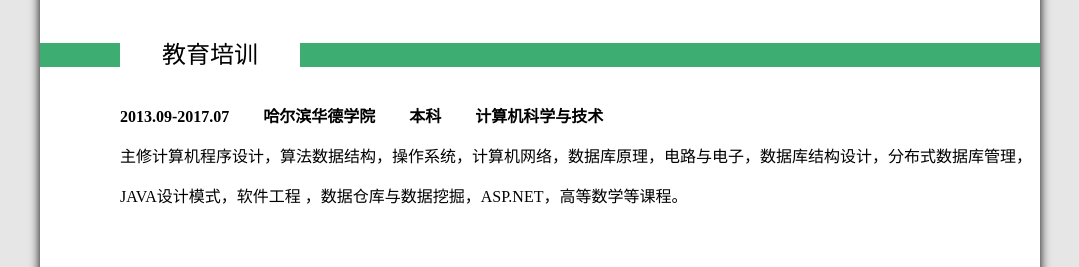
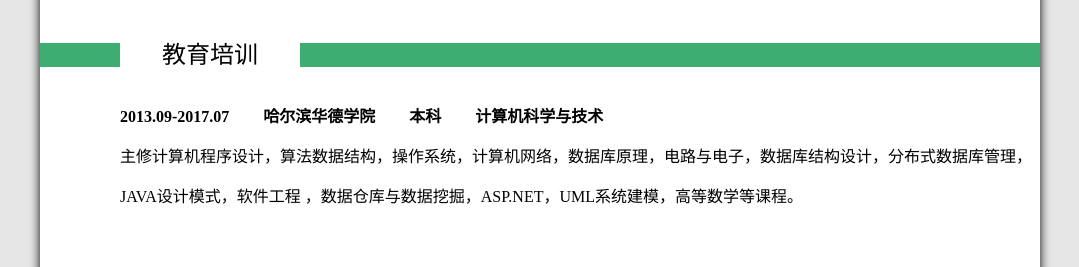
Before and after one commit to zhengshuai1001/zhengshuai1001.github.io, a plain HTML site: page resume/resume.html in a window 1280 px wide. Shown: the part 960-1227 px from the top of the page, without its empty margins (100-1179 px from the left). Drawn offline with Linux system fonts and the light colour scheme.

Commit message:
课程培训添加UML系统建模

```diff
--- a/resume/resume.html
+++ b/resume/resume.html
@@ -190,7 +190,7 @@
 				<span class="two_text_2013_2">本科</span>
 				<span class="two_text_2013_2">计算机科学与技术</span>
 			</p>
-			<p>主修计算机程序设计，算法数据结构，操作系统，计算机网络，数据库原理，电路与电子，数据库结构设计，分布式数据库管理，JAVA设计模式，软件工程 ，数据仓库与数据挖掘，ASP.NET，高等数学等课程。</p>
+			<p>主修计算机程序设计，算法数据结构，操作系统，计算机网络，数据库原理，电路与电子，数据库结构设计，分布式数据库管理，JAVA设计模式，软件工程 ，数据仓库与数据挖掘，ASP.NET，UML系统建模，高等数学等课程。</p>
 		</div>
 	</div>
 	<div class="two">
```
